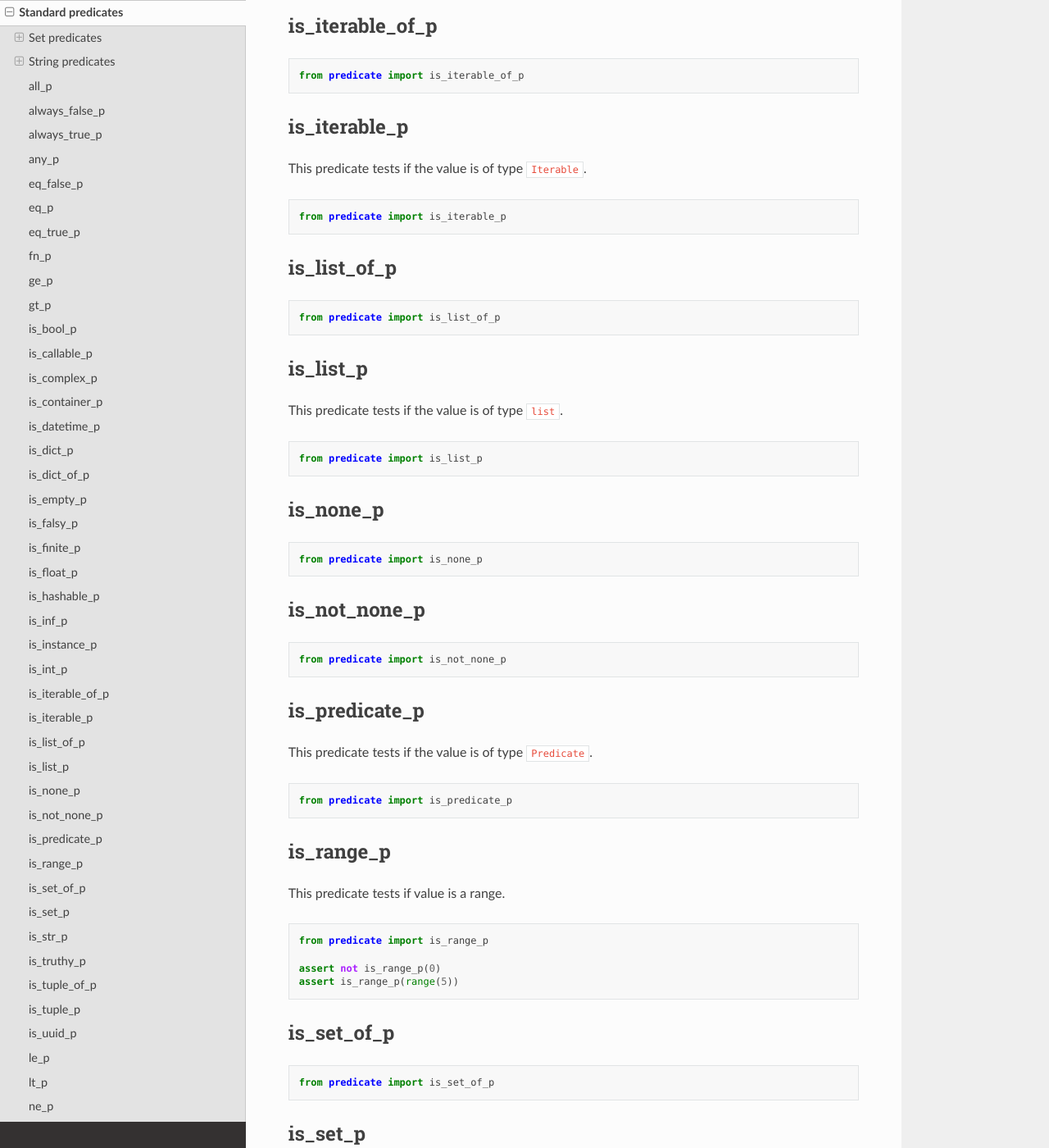
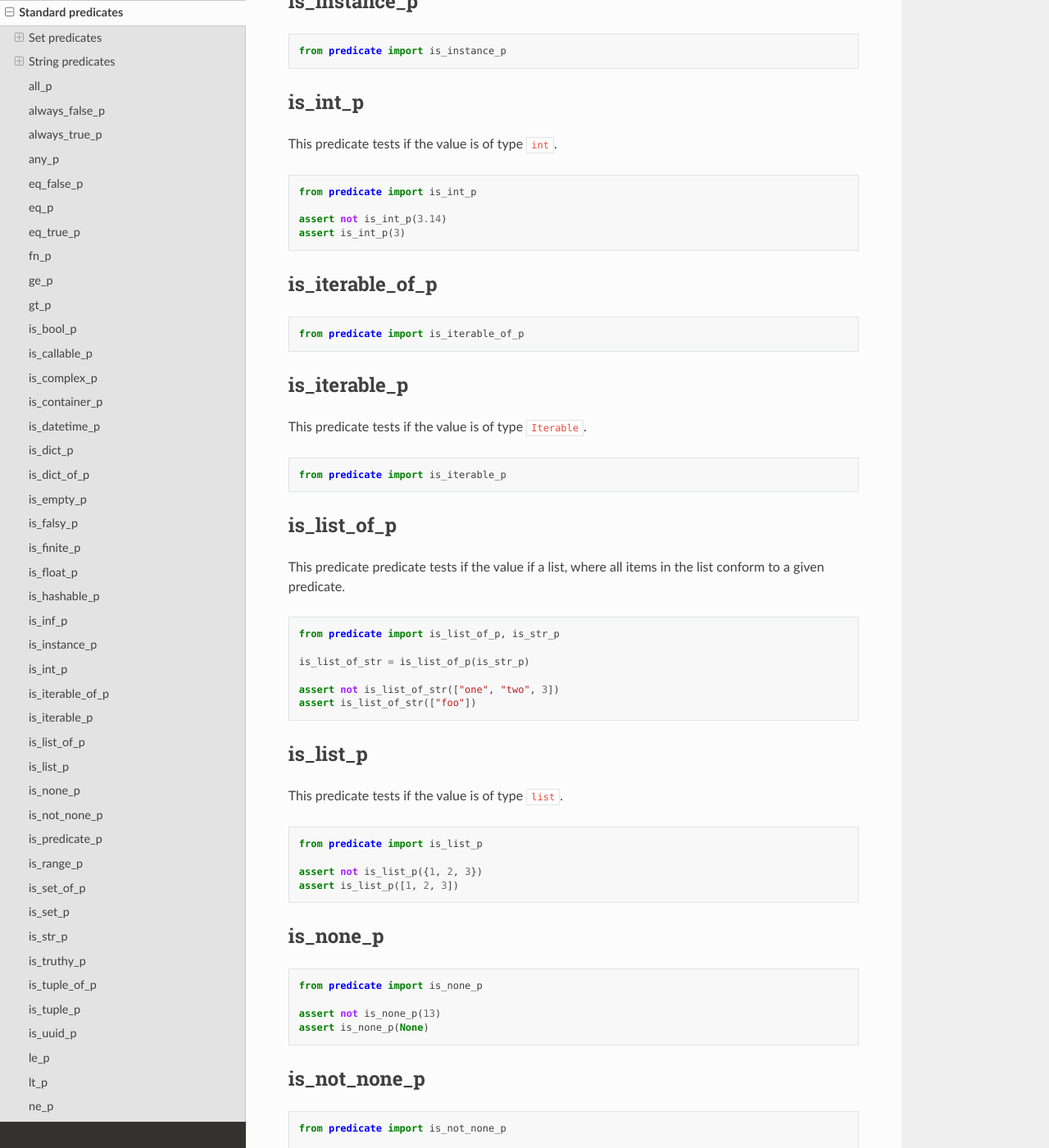
Before and after one commit to mrijk/py-predicate, a Sphinx documentation site: the page built from docs/standard_predicates.rst, in a window 1280 px wide and 1400 px high, scrolled down 9013 px. Shown: the whole window at 82% size. Built offline with Sphinx 7.4.7 and the Read the Docs theme 3.1.0, drawn with Linux system fonts in a browser that asks for light colours; some of the changed text lies outside the part shown.

Commit message:
More documentation

```diff
--- a/docs/standard_predicates.rst
+++ b/docs/standard_predicates.rst
@@ -297,17 +297,36 @@
 
     from predicate import is_float_p
 
+    assert not is_float_p(3)
+    assert is_float_p(3.14)
+
+
 is_hashable_p
 -------------
+
+This predicate tests if the value is hashable.
+
 .. code-block:: python
 
     from predicate import is_hashable_p
 
+    assert not is_hashable_p({})
+    assert is_hashable_p("foo")
+
 is_inf_p
 --------
+
+This predicate tests if the value is infinite.
+
 .. code-block:: python
 
+    import math
     from predicate import is_inf_p
+
+    assert not is_inf_p(3)
+    assert is_inf_p(math.inf)
+
+
 
 is_instance_p
 -------------
@@ -323,6 +342,10 @@
 .. code-block:: python
 
     from predicate import is_int_p
+
+    assert not is_int_p(3.14)
+    assert is_int_p(3)
+
 
 is_iterable_of_p
 ----------------
@@ -342,9 +365,19 @@
 
 is_list_of_p
 ------------
+
+This predicate predicate tests if the value if a list, where all items in the list conform to
+a given predicate.
+
 .. code-block:: python
 
-    from predicate import is_list_of_p
+    from predicate import is_list_of_p, is_str_p
+
+    is_list_of_str = is_list_of_p(is_str_p)
+
+    assert not is_list_of_str(["one", "two", 3])
+    assert is_list_of_str(["foo"])
+
 
 is_list_p
 ---------
@@ -355,17 +388,27 @@
 
     from predicate import is_list_p
 
+    assert not is_list_p({1, 2, 3})
+    assert is_list_p([1, 2, 3])
+
 is_none_p
 ---------
 .. code-block:: python
 
     from predicate import is_none_p
 
+    assert not is_none_p(13)
+    assert is_none_p(None)
+
+
 is_not_none_p
 -------------
 .. code-block:: python
 
     from predicate import is_not_none_p
+
+    assert not is_not_none_p(None)
+    assert is_not_none_p(13)
 
 is_predicate_p
 --------------
@@ -390,9 +433,19 @@
 
 is_set_of_p
 -----------
+
+This predicate predicate tests if the value if a set, where all items in the set conform to
+a given predicate.
+
 .. code-block:: python
 
-    from predicate import is_set_of_p
+    from predicate import is_set_of_p, is_str_p
+
+    is_set_of_str = is_set_of_p(is_str_p)
+
+    assert not is_set_of_str({"one", "two", 3})
+    assert is_set_of_str({"foo"})
+
 
 is_set_p
 --------
```
Also changed, not shown: docs/cli.rst (+56 -2 lines), docs/predicates.rst (+13 -5 lines).
